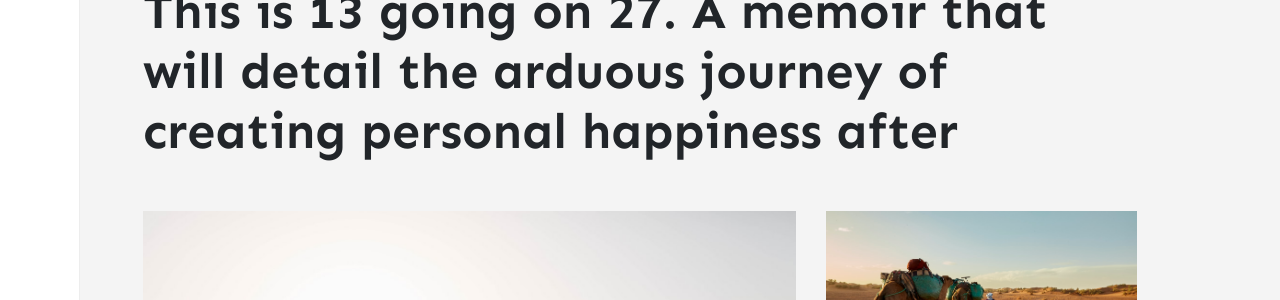
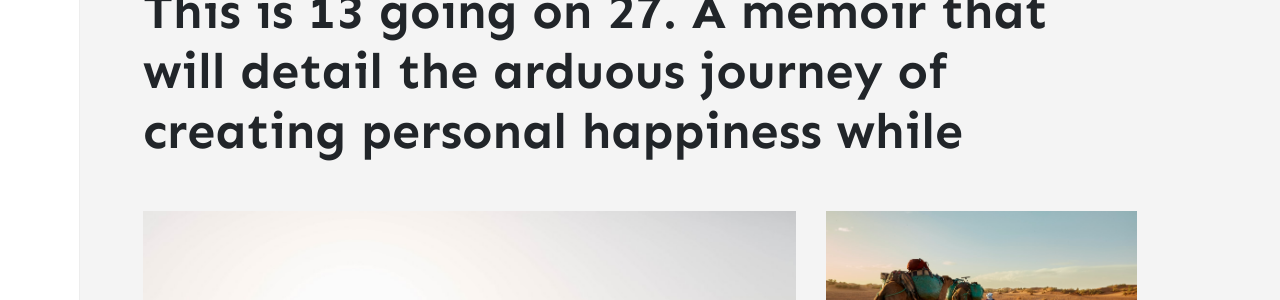
Before and after one commit to stackbit-projects/pleasant-squid-d6115, a Jekyll site: the page built from index.html, in a window 1280 px wide and 900 px high. Shown: the part 255-555 px from the top of the window. Built offline with Jekyll 4.4.1, drawn with Linux system fonts in a browser that asks for light colours; nearby versions of some CDN libraries; the list of posts is cut into pages by our own code; comment, search, counter and statistics services are not loaded; some of the changed text lies outside the part shown.

Commit message:
_config.yml: changed

```diff
--- a/_config.yml
+++ b/_config.yml
@@ -2,7 +2,7 @@ name: Memoirs
 title: Memoirs
 description: >-
   This is 13 going on 27. A memoir that will detail the arduous journey of
-  creating personal happiness after
+  creating personal happiness while
 logo: assets/images/logo.png
 favicon: assets/images/logo.png
 baseurl: ''
```
